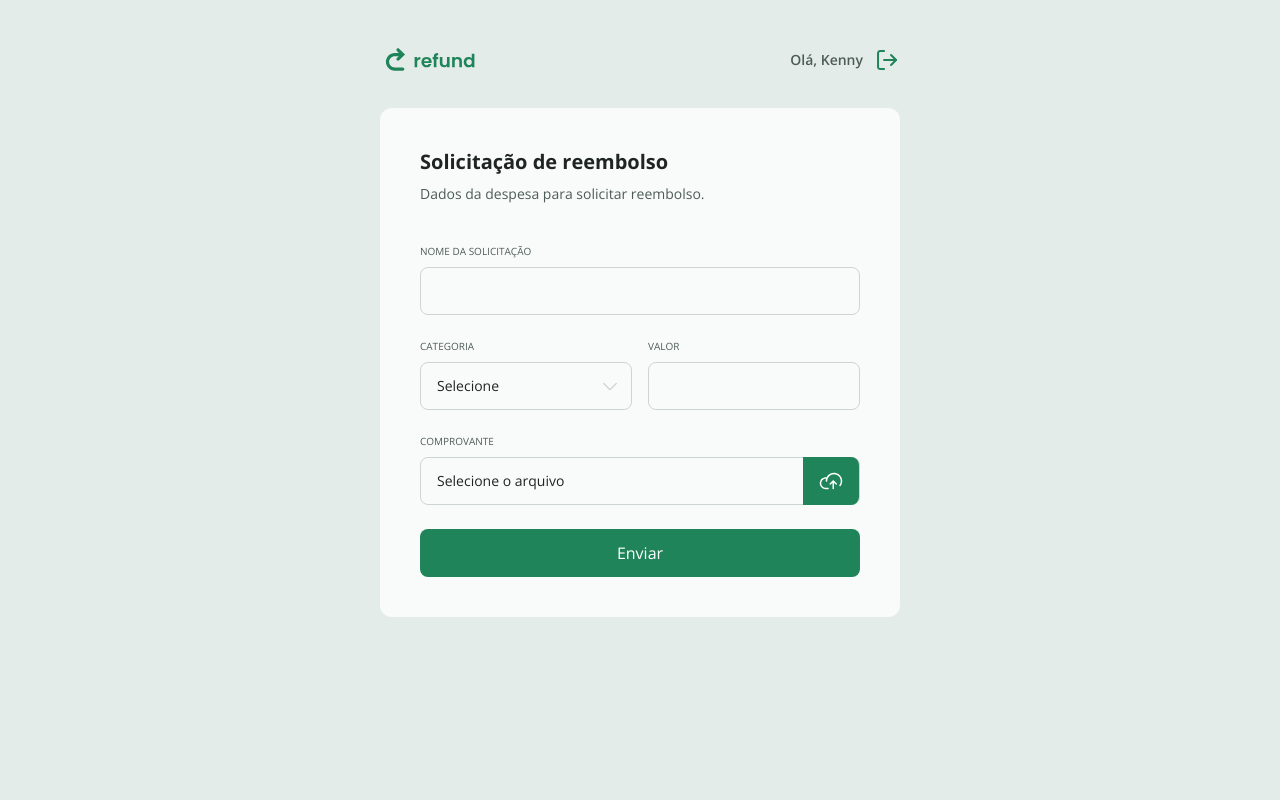
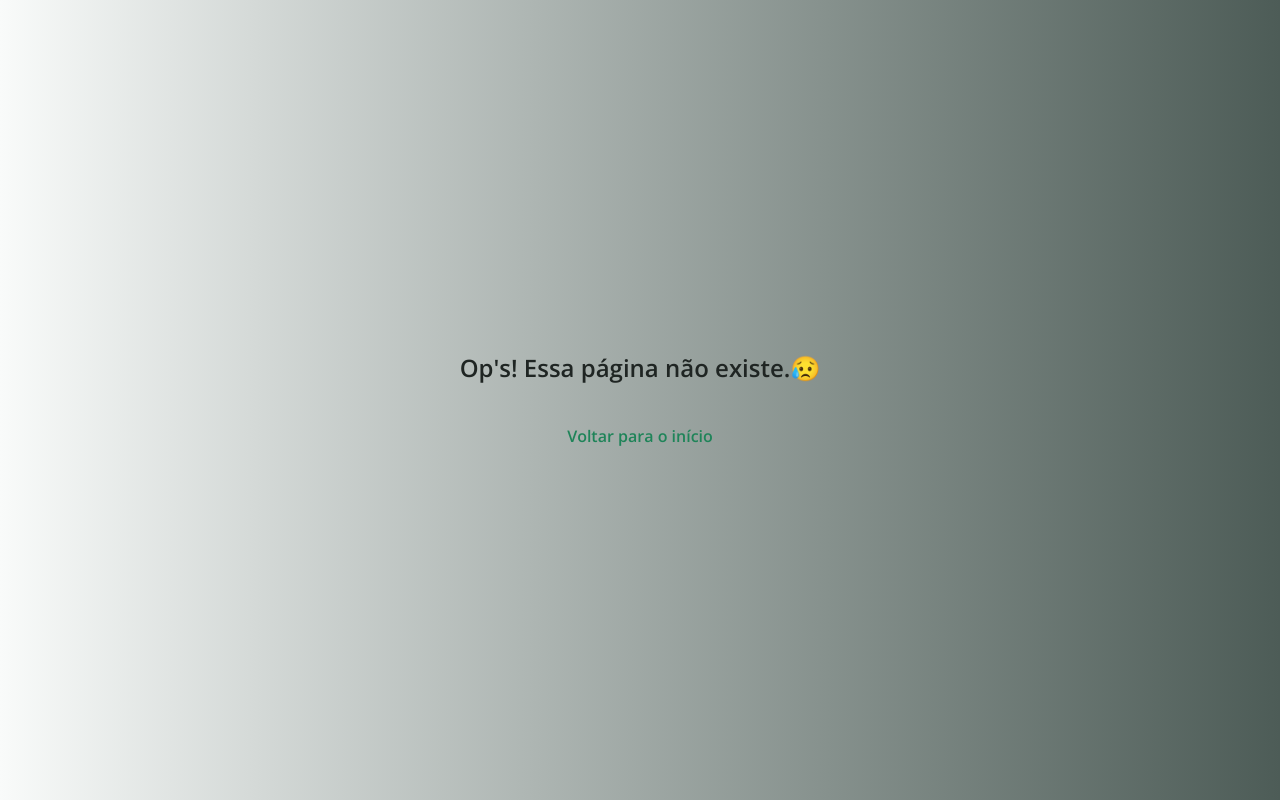
Before and after one commit to Qneji/Refund_react, a React (Vite) app: page /confirm in a window 1280 px wide. Before the commit this address led to /. Built offline with nearby package versions, Linux system fonts and the light colour scheme.

Commit message:
Criando a página e rota de "Dashboard"

```diff
--- /dev/null
+++ b/src/pages/Dashboard.tsx
@@ -0,0 +1,5 @@
+export function Dashboard(){
+  return (
+    <h1>Dashboard</h1>
+  )
+}
--- /dev/null
+++ b/src/routes/ManagerRoutes.tsx
@@ -0,0 +1,18 @@
+import { Routes, Route } from "react-router"
+
+import { AppLayout } from "../components/AppLayout"
+
+import { Dashboard } from "../pages/Dashboard"
+import { NotFound } from "../pages/NotFound"
+
+export function ManagerRoutes(){
+  return(
+    <Routes>
+      <Route path="/" element={<AppLayout />} >
+        <Route path="/" element={<Dashboard />} />
+      </Route>
+
+      <Route path="*" element={<NotFound />} />
+    </Routes>
+  )
+}
--- a/src/routes/index.tsx
+++ b/src/routes/index.tsx
@@ -1,12 +1,13 @@
-import { BrowserRouter } from "react-router";
+import { BrowserRouter } from "react-router"
 
-import { AuthRoutes } from "./AuthRoutes";
-import { EmployeeRoutes } from "./EmployeeRoutes";
+import { AuthRoutes } from "./AuthRoutes"
+import { ManagerRoutes } from "./ManagerRoutes"
+import { EmployeeRoutes } from "./EmployeeRoutes"
 
 export function Routes(){
   return(
     <BrowserRouter>
-      <EmployeeRoutes />
+      <ManagerRoutes />
     </BrowserRouter>
   )
 }
```
